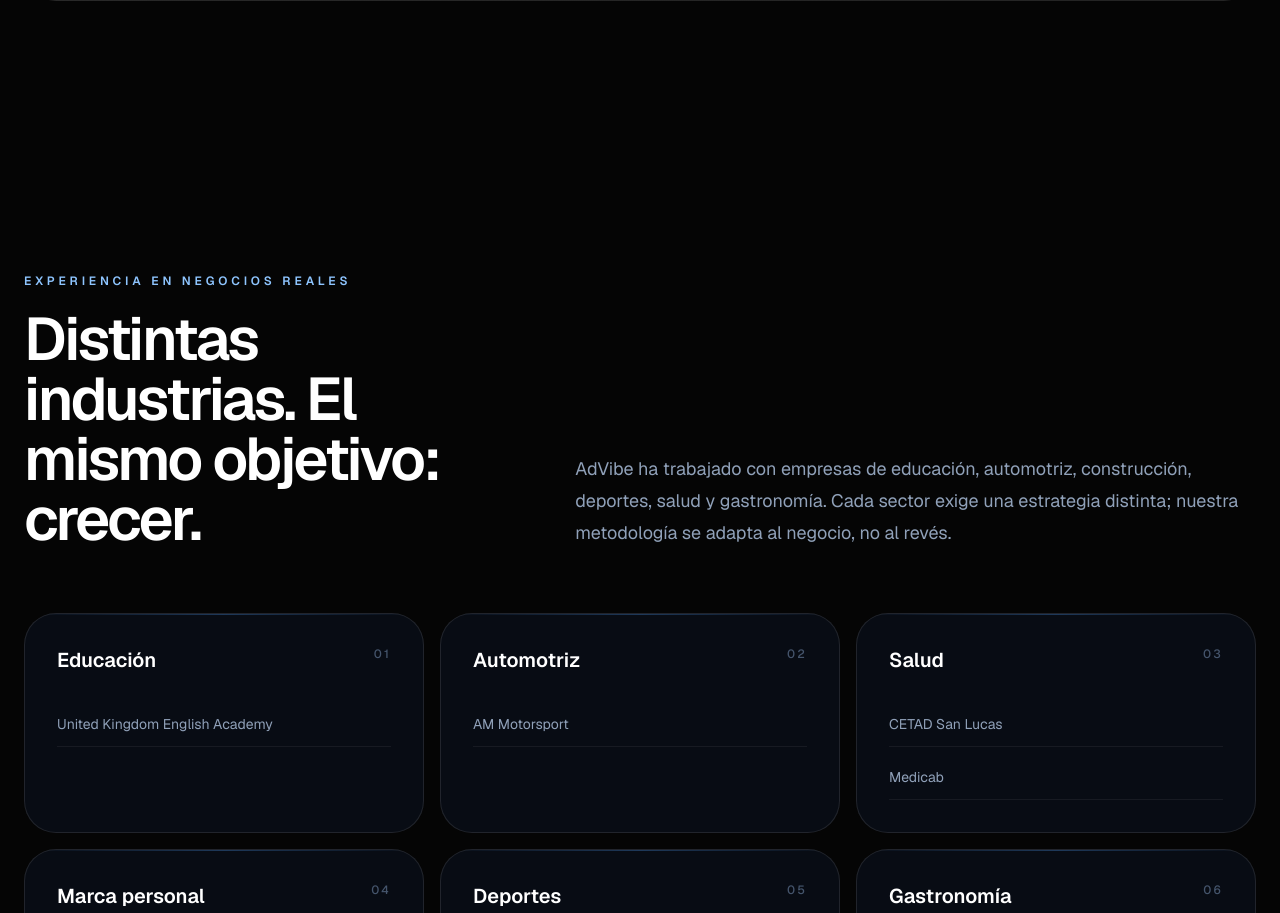
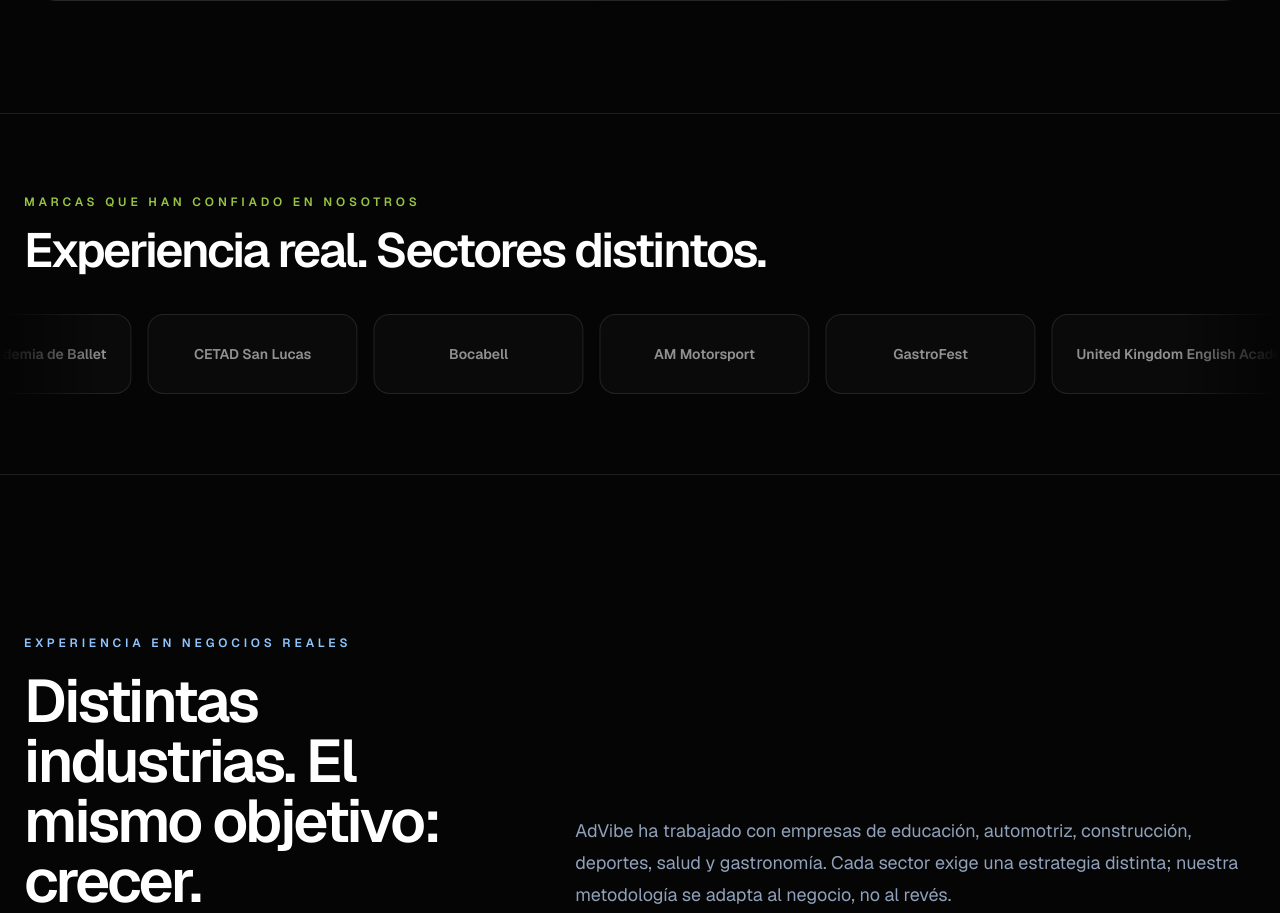
Before and after one commit to pablowebster94-sudo/advibe, a Next.js app: page / in a window 1280 px wide. Shown: the part 7919-8832 px from the top of the page. Built offline with nearby package versions, Linux system fonts and the light colour scheme.

Commit message:
Add client marquee while preserving existing page structure

```diff
--- a/app/page.tsx
+++ b/app/page.tsx
@@ -1,6 +1,7 @@
 import Navbar from "@/components/Navbar";
 import Hero from "@/components/Hero";
 import Clients from "@/components/Clients";
+import ClientsMarquee from "@/components/ClientsMarquee";
 import Services from "@/components/Services";
 import AIShowcase from "@/components/AIShowcase";
 import Process from "@/components/Process";
@@ -27,6 +28,7 @@ export default function Home() {
         <Portfolio />
         <Process />
         <Stats />
+        <ClientsMarquee />
         <Clients />
         <Testimonials />
         <DigitalAudit />
```
